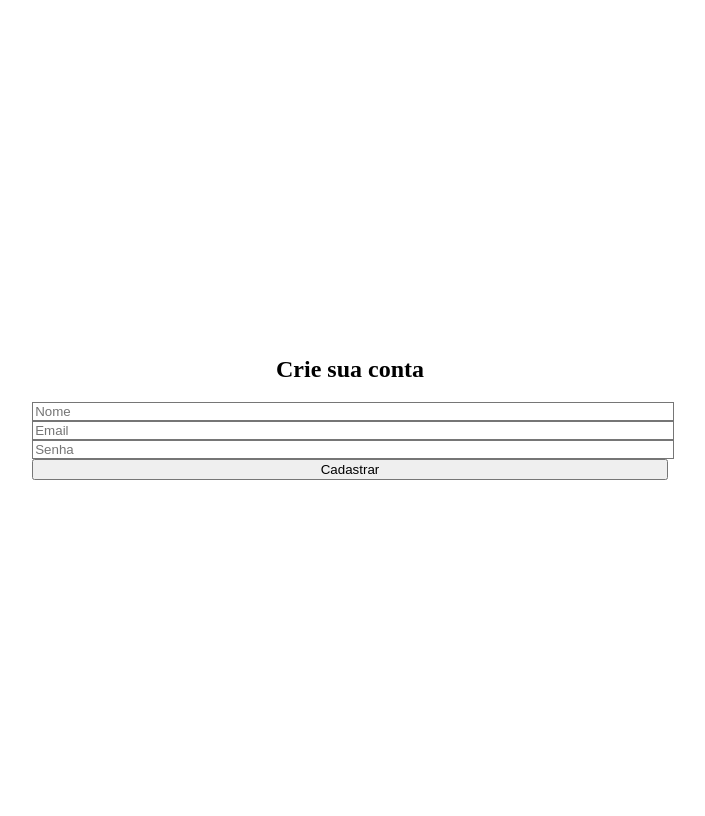
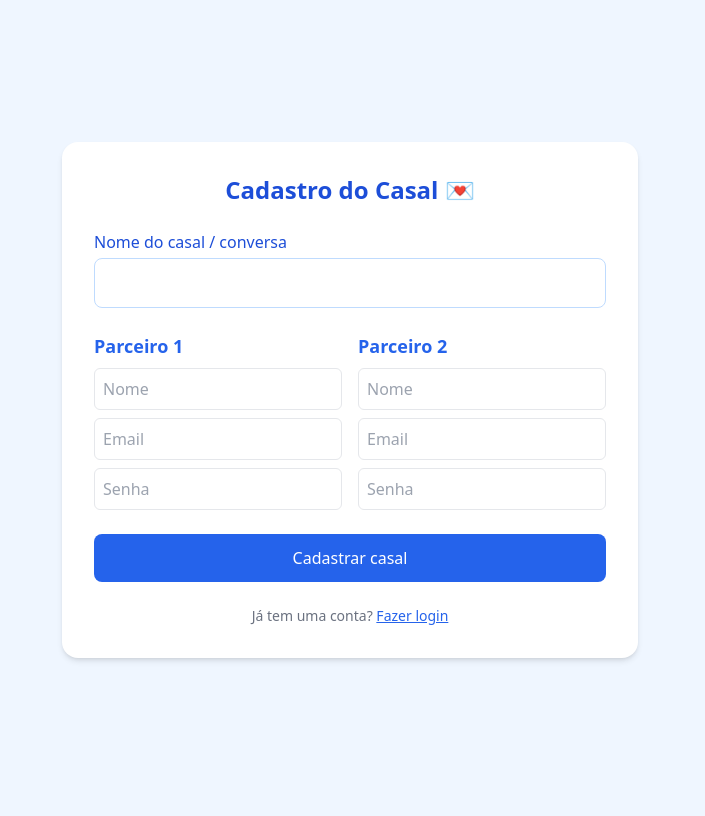
Before and after one commit to rafascampelo/rede_amorzinho, a Flask app: page /cadastro in a window 1280 px wide. Shown: the whole page, without its empty margins (290-995 px from the left). After the commit the page ends 661 px from the top, so only its background shows below. Run offline with Flask 3, Linux system fonts and the light colour scheme; style sheets or scripts are compiled from the project's sources; some libraries are stand-ins or nearby versions.

Commit message:
ta rodando conversa falta incrementar

```diff
--- a/app.py
+++ b/app.py
@@ -4,33 +4,15 @@ from werkzeug.security import generate_password_hash, check_password_hash
 import os
 
 app = Flask(__name__)
-app.secret_key = 'sua_chave_secreta'  # ideal usar do .env
+app.secret_key = os.urandom(24)
 
 # Configuração do banco de dados MySQL
 app.config['MYSQL_HOST'] = 'localhost'
-app.config['MYSQL_USER'] = 'seu_usuario'
-app.config['MYSQL_PASSWORD'] = 'sua_senha'
-app.config['MYSQL_DB'] = 'nome_do_seu_banco'
+app.config['MYSQL_USER'] = 'root'
+app.config['MYSQL_PASSWORD'] = '0705'
+app.config['MYSQL_DB'] = 'amorzinho_rede'
 
 mysql = MySQL(app)
-
-
-@app.route('/cadastro', methods=['GET', 'POST'])
-def cadastro():
-    if request.method == 'POST':
-        nome = request.form['nome']
-        email = request.form['email']
-        senha = generate_password_hash(request.form['senha'])
-
-        cursor = mysql.connection.cursor()
-        cursor.execute(
-            "INSERT INTO usuarios (nome, email, senha) VALUES (%s, %s, %s)", (nome, email, senha))
-        mysql.connection.commit()
-        cursor.close()
-
-        return redirect(url_for('login'))
-
-    return render_template('cadastro.html')
 
 
 @app.route('/')
@@ -38,5 +20,103 @@ def home():
     return render_template("index.html")
 
 
+@app.route('/cadastro', methods=['GET', 'POST'])
+def cadastro():
+    if request.method == 'POST':
+        nome_casal = request.form['nome_casal']
+
+        nome1 = request.form['nome1']
+        email1 = request.form['email1']
+        senha1 = generate_password_hash(request.form['senha1'])
+
+        nome2 = request.form['nome2']
+        email2 = request.form['email2']
+        senha2 = generate_password_hash(request.form['senha2'])
+
+        cur = mysql.connection.cursor()
+
+        # Criar o relacionamento
+        cur.execute(
+            "INSERT INTO relacionamentos (nome_casal) VALUES (%s)", (nome_casal,))
+        mysql.connection.commit()
+        relacionamento_id = cur.lastrowid
+
+        # Inserir os dois usuários
+        cur.execute("INSERT INTO usuarios (nome, email, senha, relacionamento_id) VALUES (%s, %s, %s, %s)",
+                    (nome1, email1, senha1, relacionamento_id))
+        cur.execute("INSERT INTO usuarios (nome, email, senha, relacionamento_id) VALUES (%s, %s, %s, %s)",
+                    (nome2, email2, senha2, relacionamento_id))
+
+        mysql.connection.commit()
+        cur.close()
+
+        return redirect(url_for('login'))
+
+    return render_template('cadastro.html')
+
+
+@app.route('/login', methods=['GET', 'POST'])
+def login():
+    if request.method == 'POST':
+        email = request.form['email']
+        senha = request.form['senha']
+
+        cur = mysql.connection.cursor()
+        cur.execute(
+            "SELECT id, nome, senha, relacionamento_id FROM usuarios WHERE email = %s", (email,))
+        usuario = cur.fetchone()
+        cur.close()
+
+        if usuario and check_password_hash(usuario[2], senha):
+            session['usuario_id'] = usuario[0]
+            session['nome'] = usuario[1]
+            session['relacionamento_id'] = usuario[3]
+            # ou redirecionar pra página principal do app
+            return redirect(url_for('conversa'))
+        else:
+            return "Email ou senha incorretos"
+
+    return render_template('login.html')
+
+
+@app.route('/conversa', methods=['GET', 'POST'])
+def conversa():
+    if 'usuario_id' not in session:
+        return redirect(url_for('login'))
+
+    if request.method == 'POST':
+        conteudo = request.form['mensagem']
+        usuario_id = session['usuario_id']
+        relacionamento_id = session['relacionamento_id']
+
+        cur = mysql.connection.cursor()
+        cur.execute(
+            "INSERT INTO mensagens (conteudo, usuario_id, relacionamento_id) VALUES (%s, %s, %s)",
+            (conteudo, usuario_id, relacionamento_id)
+        )
+        mysql.connection.commit()
+        cur.close()
+        return redirect(url_for('conversa'))  # redireciona pra mesma rota
+
+    # Agora sempre vai pegar as mensagens, independente do método
+    cur = mysql.connection.cursor()
+    cur.execute("""
+        SELECT mensagens.conteudo, usuarios.nome, mensagens.data_envio
+        FROM mensagens
+        JOIN usuarios ON mensagens.usuario_id = usuarios.id
+        WHERE mensagens.relacionamento_id = %s
+        ORDER BY mensagens.data_envio ASC
+    """, (session['relacionamento_id'],))
+    mensagens = cur.fetchall()
+    cur.close()
+
+    cur = mysql.connection.cursor()
+    cur.execute("SELECT nome_casal FROM relacionamentos WHERE id = %s",
+                (session['relacionamento_id'],))
+    nome_casal = cur.fetchone()[0]
+    cur.close()
+    return render_template('conversa.html', mensagens=mensagens, nome_casal=nome_casal)
+
+
 if __name__ == '__main__':
     app.run(debug=True)
--- a/templates/cadastro.html
+++ b/templates/cadastro.html
@@ -1,17 +1,50 @@
 <!DOCTYPE html>
 <html lang="pt-br">
 <head>
-  <meta charset="UTF-8">
-  <title>Cadastro</title>
-  <link href="/static/css/output.css" rel="stylesheet">
+  <meta charset="UTF-8" />
+  <meta name="viewport" content="width=device-width, initial-scale=1.0" />
+  <title>Cadastro do Casal</title>
+  <script src="https://cdn.tailwindcss.com"></script>
+  <link href="{{ url_for('static', filename='css/output.css') }}" rel="stylesheet">
 </head>
-<body class="bg-pink-100 flex items-center justify-center min-h-screen">
-  <form action="/cadastro" method="POST" class="bg-white p-6 rounded-lg shadow-md w-80">
-    <h2 class="text-xl font-bold mb-4 text-center">Crie sua conta</h2>
-    <input type="text" name="nome" placeholder="Nome" required class="w-full p-2 mb-2 border rounded">
-    <input type="email" name="email" placeholder="Email" required class="w-full p-2 mb-2 border rounded">
-    <input type="password" name="senha" placeholder="Senha" required class="w-full p-2 mb-4 border rounded">
-    <button type="submit" class="bg-pink-500 text-white w-full py-2 rounded hover:bg-pink-600">Cadastrar</button>
+<body class="bg-blue-50 flex items-center justify-center min-h-screen">
+
+  <form method="POST" action="/cadastro" class="bg-white p-8 rounded-2xl shadow-md w-full max-w-xl space-y-6">
+    <h2 class="text-2xl font-bold text-center text-blue-700">Cadastro do Casal 💌</h2>
+
+    <!-- Nome do casal -->
+    <div>
+      <label class="block text-blue-700 font-medium mb-1">Nome do casal / conversa</label>
+      <input type="text" name="nome_casal" required class="w-full border border-blue-200 rounded-lg p-3 focus:outline-none focus:ring-2 focus:ring-blue-400" />
+    </div>
+
+    <div class="grid grid-cols-1 md:grid-cols-2 gap-4">
+      <!-- Parceiro 1 -->
+      <div>
+        <h3 class="text-lg font-semibold text-blue-600 mb-2">Parceiro 1</h3>
+        <input type="text" name="nome1" placeholder="Nome" required class="mb-2 w-full border p-2 rounded-md" />
+        <input type="email" name="email1" placeholder="Email" required class="mb-2 w-full border p-2 rounded-md" />
+        <input type="password" name="senha1" placeholder="Senha" required class="w-full border p-2 rounded-md" />
+      </div>
+
+      <!-- Parceiro 2 -->
+      <div>
+        <h3 class="text-lg font-semibold text-blue-600 mb-2">Parceiro 2</h3>
+        <input type="text" name="nome2" placeholder="Nome" required class="mb-2 w-full border p-2 rounded-md" />
+        <input type="email" name="email2" placeholder="Email" required class="mb-2 w-full border p-2 rounded-md" />
+        <input type="password" name="senha2" placeholder="Senha" required class="w-full border p-2 rounded-md" />
+      </div>
+    </div>
+
+    <!-- Botão -->
+    <button type="submit" class="w-full bg-blue-600 text-white py-3 rounded-lg hover:bg-blue-700 transition-all">
+      Cadastrar casal
+    </button>
+
+    <p class="text-center text-sm text-gray-500 mt-2">
+      Já tem uma conta? <a href="/login" class="text-blue-600 underline">Fazer login</a>
+    </p>
   </form>
+
 </body>
 </html>
```
Also changed, not shown: templates/conversa.html (added, +45 -0 lines), templates/index.html (+12 -8 lines), templates/login.html (added, +19 -0 lines).
